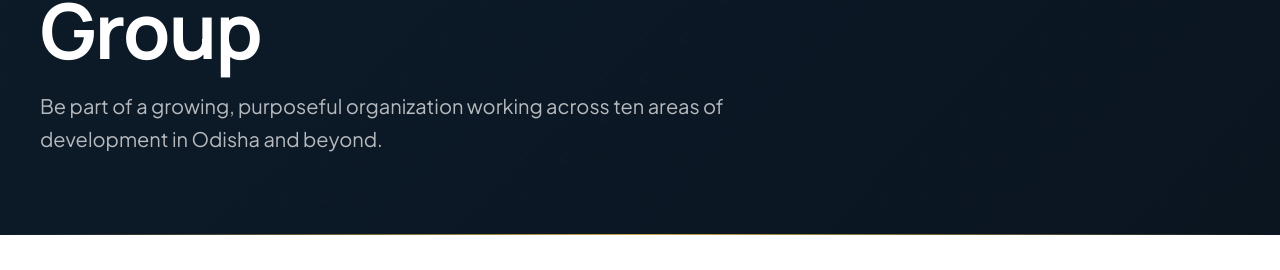
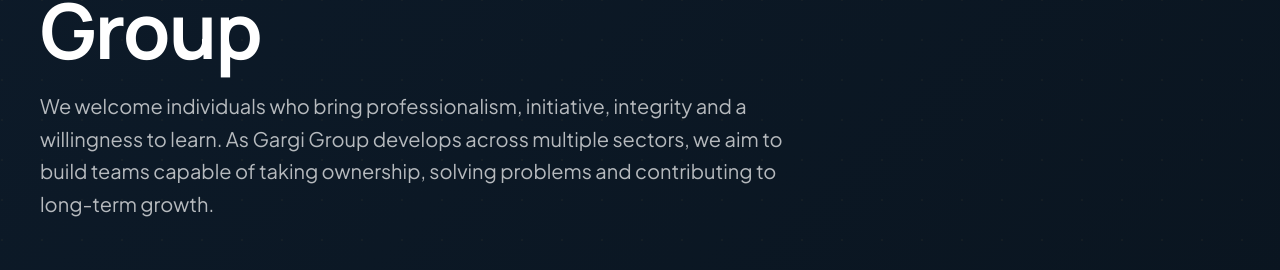
Before and after one commit to Saroj-kumar-Sahoo5524/Gargi-Group, a Next.js app: page /careers in a window 1280 px wide. Shown: the part 322-592 px from the top of the page. Built offline with nearby package versions, Linux system fonts and the light colour scheme; no server answers.

Commit message:
feat: add careers and media gallery pages

```diff
--- a/src/app/careers/page.tsx
+++ b/src/app/careers/page.tsx
@@ -57,8 +57,7 @@
               Careers at Gargi Group
             </h1>
             <p className="text-white/70 text-xl leading-relaxed">
-              Be part of a growing, purposeful organization working across
-              ten areas of development in Odisha and beyond.
+              We welcome individuals who bring professionalism, initiative, integrity and a willingness to learn. As Gargi Group develops across multiple sectors, we aim to build teams capable of taking ownership, solving problems and contributing to long-term growth.
             </p>
           </div>
         </div>
--- a/src/app/media/page.tsx
+++ b/src/app/media/page.tsx
@@ -57,8 +57,7 @@
               <span style={{ color: "#C9A84C" }}>In Every Frame</span>
             </h1>
             <p className="text-white/65 text-lg leading-relaxed max-w-2xl">
-              Browse videos and photo galleries across all ten areas of Gargi Group&apos;s work.
-              Select any area below to explore its dedicated media collection.
+              Explore company activities, announcements, project developments and selected visual content across our areas of work.
             </p>
           </div>
 
```
